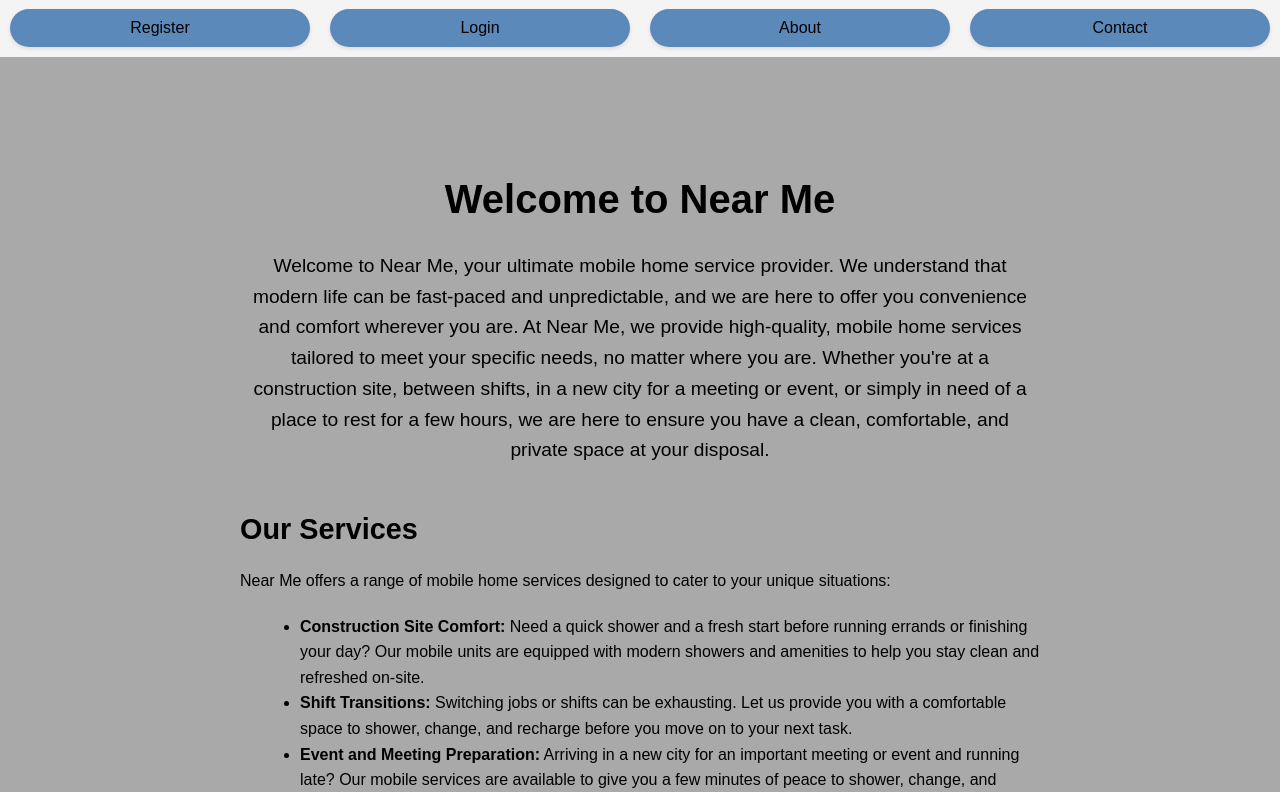
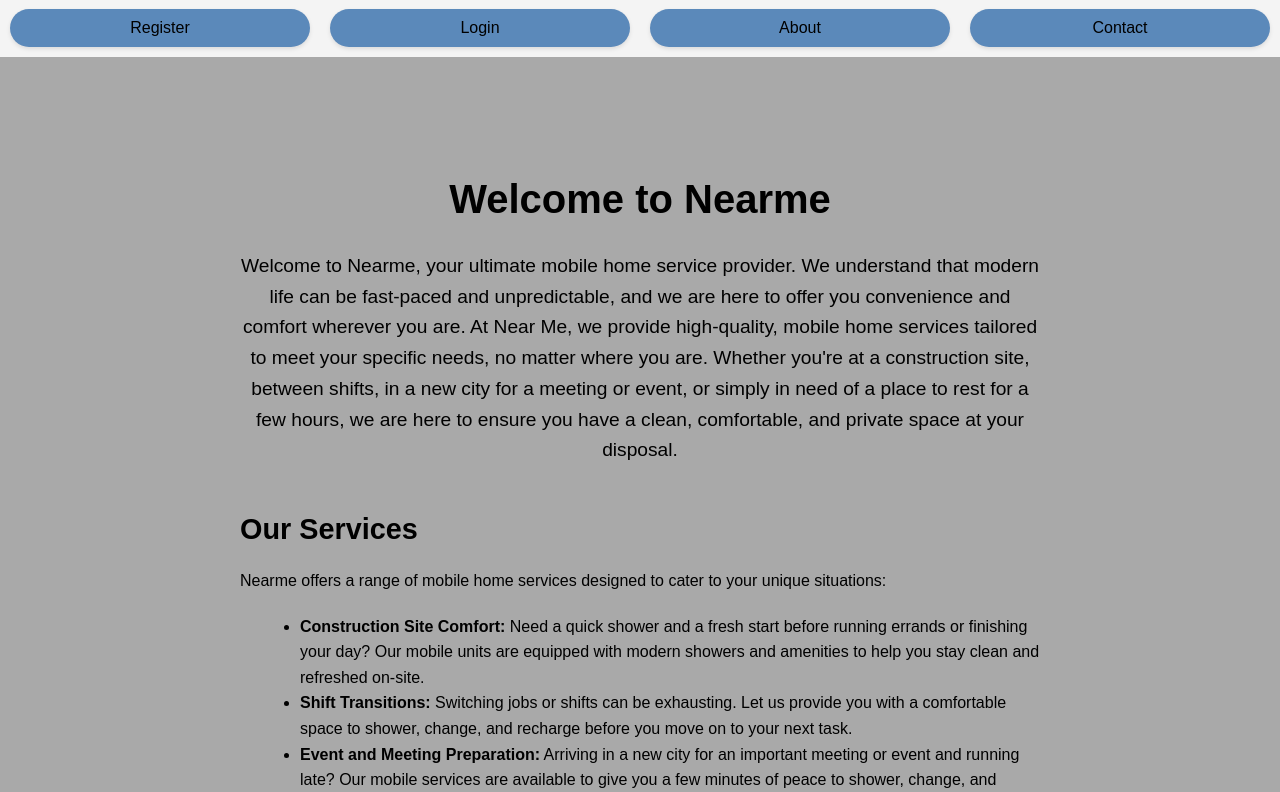
Before and after one commit to dniyomukiza/nearme, a Flask app: page /about in a window 1280 px wide. Shown: the part 892-1684 px from the top of the page. Run offline with Flask 3, Linux system fonts and the light colour scheme.

Commit message:
changing name

```diff
--- a/nearme/templates/about.html
+++ b/nearme/templates/about.html
@@ -3,14 +3,14 @@
 {% block content %}
 <div class="about-container">
     <link rel="stylesheet" href="{{ url_for('static', filename='css/about.css') }}">
-    <h3 class="about-title">Welcome to Near Me</h3>
-    <p class="about-intro">Welcome to Near Me, your ultimate mobile home service provider. We understand that modern life can be fast-paced and unpredictable, and we are here to offer you convenience and comfort wherever you are. At Near Me, we provide high-quality, mobile home services tailored to meet your specific needs,
+    <h3 class="about-title">Welcome to Nearme</h3>
+    <p class="about-intro">Welcome to Nearme, your ultimate mobile home service provider. We understand that modern life can be fast-paced and unpredictable, and we are here to offer you convenience and comfort wherever you are. At Near Me, we provide high-quality, mobile home services tailored to meet your specific needs,
         no matter where you are. Whether you're at a construction site, between shifts, in a new city for a meeting or event, or simply in need of a place to rest for a few hours, we are here to ensure you have a clean, comfortable, and private space at your disposal.</p>
     </section>
 
     <section class="about-section">
         <h4 class="about-section-title">Our Services</h4>
-        <p class="about-section-content">Near Me offers a range of mobile home services designed to cater to your unique situations:</p>
+        <p class="about-section-content">Nearme offers a range of mobile home services designed to cater to your unique situations:</p>
         <ul class="about-services-list">
             <li><strong>Construction Site Comfort:</strong> Need a quick shower and a fresh start before running errands or finishing your day? Our mobile units are equipped with modern showers and amenities to help you stay clean and refreshed on-site.</li>
             <li><strong>Shift Transitions:</strong> Switching jobs or shifts can be exhausting. Let us provide you with a comfortable space to shower, change, and recharge before you move on to your next task.</li>
--- a/nearme/templates/parent.html
+++ b/nearme/templates/parent.html
@@ -3,7 +3,7 @@
 <head>
     <meta charset="UTF-8">
     <meta name="viewport" content="width=device-width, initial-scale=1.0">
-    <title>{% block title %}Near Me{% endblock %}</title>
+    <title>{% block title %}nearme{% endblock %}</title>
     <link rel="stylesheet" href="{{ url_for('static', filename='css/home.css') }}">
 </head>
 <body>
```
